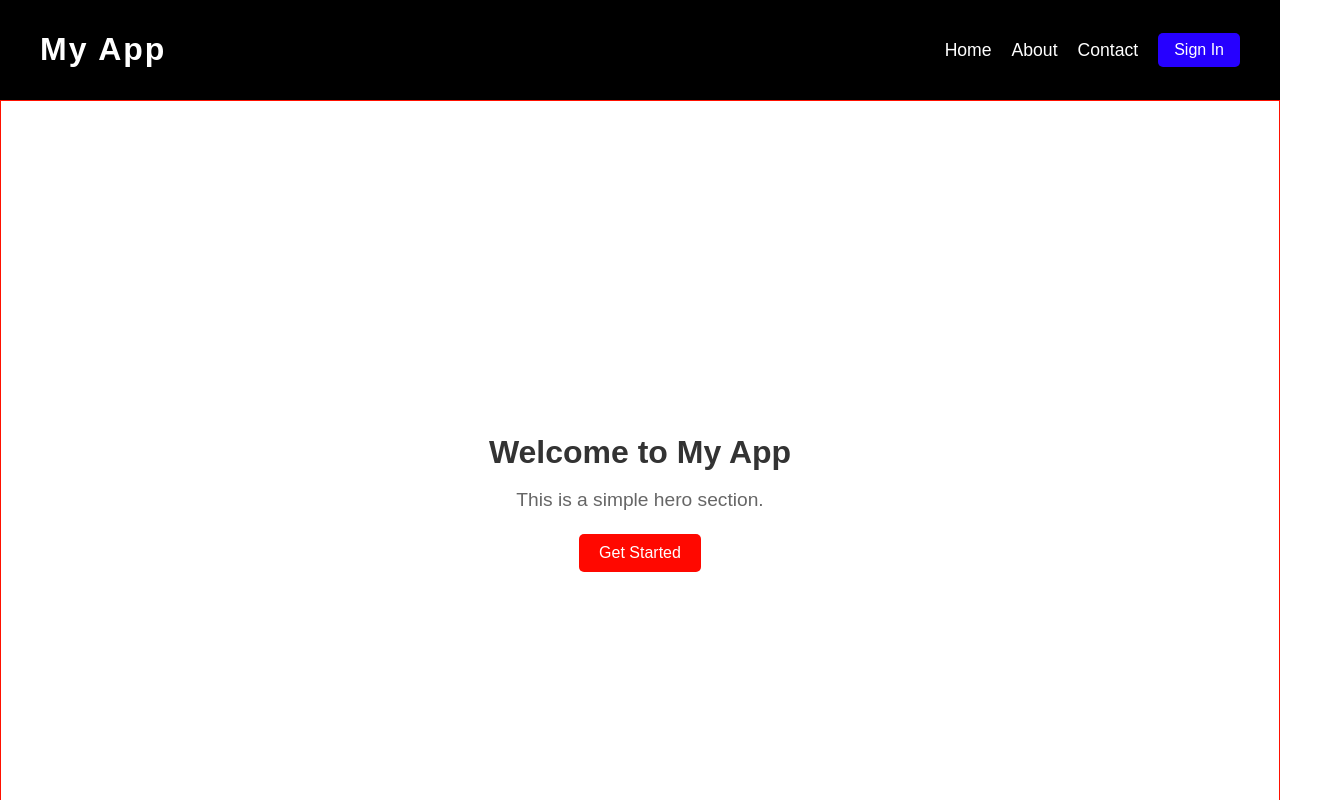
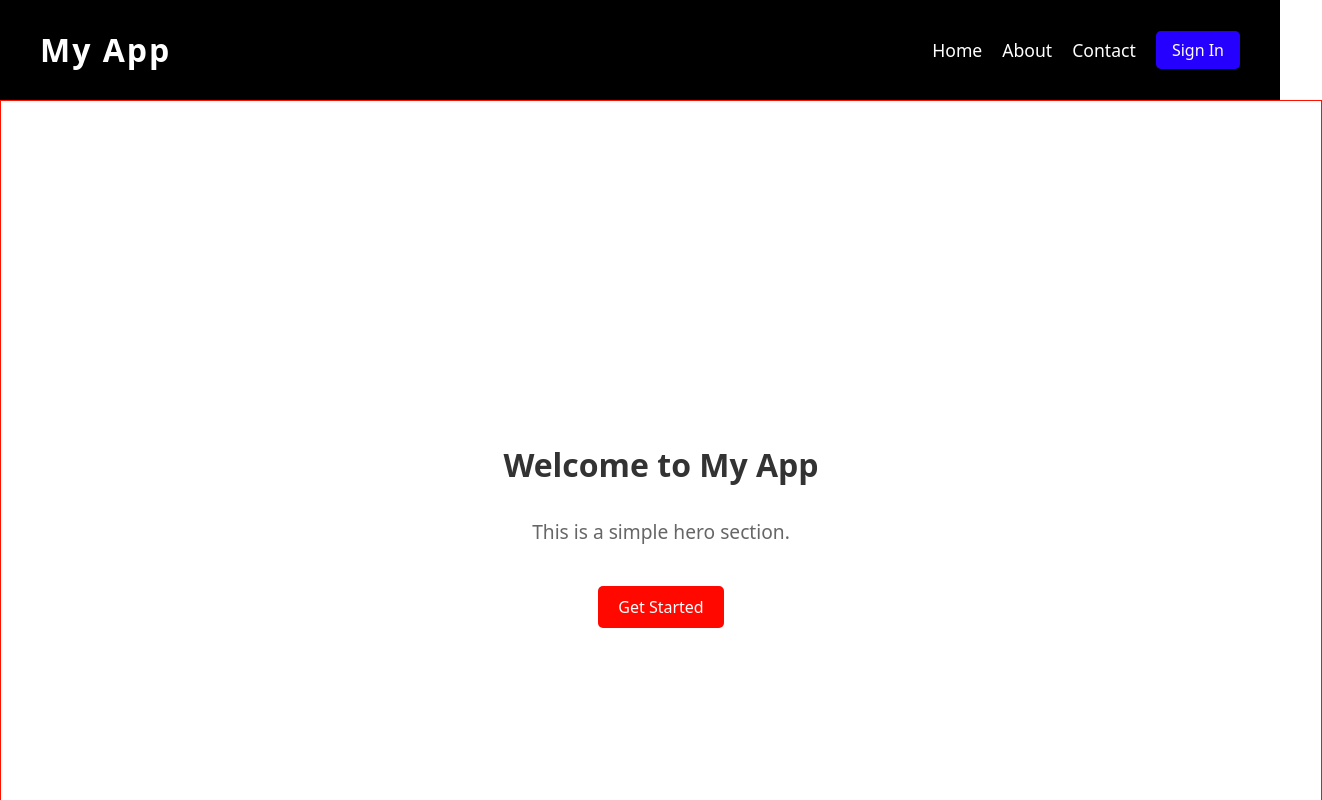
Before and after one commit to bipinjlimbu/React-15-Day-Workshop, a React (Vite) app in the folder React/my-app/: page / in a window 1280 px wide. Shown: the top 800 px of the page, 1322 px wide, since content can reach past the window. Built offline with nearby package versions, Linux system fonts and the light colour scheme.

Commit message:
Unwanted Files Removal Completed in React

```diff
--- a/React/my-app/src/App.jsx
+++ b/React/my-app/src/App.jsx
@@ -1,15 +1,14 @@
 import Footer from "./section/Footer"
 import Header from "./section/Header"
 import Hero from "./section/Hero"
-import './global.css'
 
 export const App=()=>{
 
   return (
-     <div className="app">
+     <>
       <Header/>
       <Hero/>
       <Footer/>
-    </div>
+    </>
 )
 }
--- a/React/my-app/src/global.css
+++ /dev/null
@@ -1,16 +0,0 @@
-* {
-  margin: 0;
-  padding: 0;
-  box-sizing: border-box;
-}
-
-body {
-  margin: 0;
-  font-family: Arial, sans-serif;
-}
-
-.app {
-  display: flex;
-  flex-direction: column;
-  min-height: 100vh;
-}
```
